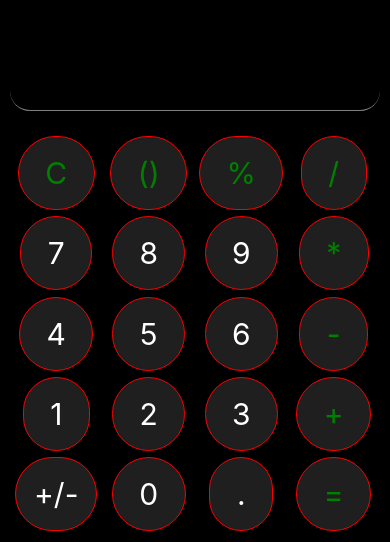
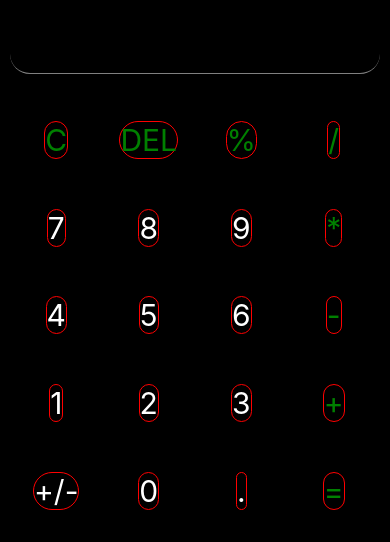
Before and after one commit to dbladva/Awesome, a React Native app: screen / in a window 390 px wide. Shown: the part 302-844 px from the top of the page. Built offline with nearby package versions, Linux system fonts and the light colour scheme.

Commit message:
caluclator
ffs

```diff
--- a/src/container/Calculator.js
+++ b/src/container/Calculator.js
@@ -1,73 +1,117 @@
-import {View, Text, StyleSheet} from 'react-native';
-import React from 'react';
+import { View, Text, StyleSheet } from 'react-native';
+import React, { useState } from 'react';
 
 export default function Calculator() {
   const arr = [
-    ' C ',
-    ' () ',
-    ' % ',
-    ' / ',
-    ' 7 ',
-    ' 8 ',
-    ' 9 ',
-    ' * ',
-    ' 4 ',
-    ' 5 ',
-    ' 6 ',
-    ' - ',
-    ' 1 ',
-    ' 2 ',
-    ' 3 ',
-    ' + ',
+    'C',
+    'DEL',
+    '%',
+    '/',
+    '7',
+    '8',
+    '9',
+    '*',
+    '4',
+    '5',
+    '6',
+    '-',
+    '1',
+    '2',
+    '3',
+    '+',
     '+/-',
-    ' 0 ',
-    ' . ',
-    ' = ',
+    '0',
+    '.',
+    '=',
   ];
 
-  arr.map(a => {
-    console.log(a);
-  });
+  const [equation, setEquation] = useState('');
+
+  const handelEuation = (k) => {
+      setEquation(equation + k)
+  }
+
+  const handelClear = () => {
+    setEquation(' ');
+  }
+
+  const handelDelet = () => {
+    setEquation(equation.substring(0,equation.length - 1))
+  }
+  const handelEqual = () => {
+    if(equation !== '') {
+      let result = eval(equation)
+      setEquation(result)
+    }
+  }
+
+
   return (
     <View style={styles.container}>
-      <View style={styles.InputView}></View>
+      <View style={styles.InputView}>
+        <Text style={styles.InputText}>{equation}</Text>
+      </View>
       <View style={styles.btnMainView}>
-        {arr.map((Key, index) => {
+        {arr.map((key, index) => {
           return (
-            <View style={styles.Button}>
-              {/* <View style={index == 0 ? {color: 'red'} : {color : 'white'} }> */}
+            key === '+' || key === '-' || key === '*' || key === '/' || key === '%' ?
+              <View style={styles.Button}>
+                <Text
+                  style={
+                    index == 0 || index == 1 || index == 2 || index == 3 || index == 7 || index == 11 || index == 15 || index == 19
+                      ? styles.red
+                      : styles.white
+                  } onPress={() => handelEuation(key)} >
+                  {key}
+                </Text>
+              </View>
+              : key === 'C' ?
+                <View style={styles.Button}>
+                  <Text
+                    style={
+                      index == 0 || index == 1 || index == 2 || index == 3 || index == 7 || index == 11 || index == 15 || index == 19
+                        ? styles.red
+                        : styles.white
+                    } onPress={() => handelClear()} >
+                    {key}
+                  </Text>
+                </View>
 
-              {/* <Text style={styles.btnText} >{Key}</Text> */}
+                : key === 'DEL' ?
+                <View style={styles.Button}>
+                <Text
+                  style={
+                    index == 0 || index == 1 || index == 2 || index == 3 || index == 7 || index == 11 || index == 15 || index == 19
+                      ? styles.red
+                      : styles.white
+                  } onPress={() => handelDelet()} >
+                  {key}
+                </Text>
+              </View>
+              : key === '=' ?
+              <View style={styles.Button}>
               <Text
                 style={
-                  index == 0 || index == 1 || index == 2 || index==3 || index == 7 || index == 11 || index == 15 || index == 19
-                    ? {
-                        marginTop: 5,
-                        color: 'green',
-                        padding: 18,
-                        fontSize: 30,
-                        borderWidth: 0.01,
-                        borderColor: 'red',
-                        borderRadius: 200,
-                        textAlign: 'center',
-                        backgroundColor: 'rgba(31,31,31,255)',
-                      }
-                    : {
-                        marginTop: 5,
-                        color: 'white',
-                        padding: 18,
-                        fontSize: 30,
-                        borderWidth: 0.01,
-                        borderColor: 'red',
-                        borderRadius: 200,
-                        textAlign: 'center',
-                        backgroundColor: 'rgba(31,31,31,255)',
-                      }
-                }>
-                {Key}
+                  index == 0 || index == 1 || index == 2 || index == 3 || index == 7 || index == 11 || index == 15 || index == 19
+                    ? styles.red
+                    : styles.white
+                } onPress={() => handelEqual()} >
+                {key}
               </Text>
             </View>
-          );
+
+            :
+            <View style={styles.Button}>
+            <Text
+              style={
+                index == 0 || index == 1 || index == 2 || index == 3 || index == 7 || index == 11 || index == 15 || index == 19
+                  ? styles.red
+                  : styles.white
+              } onPress={() => handelEuation(key)} >
+              {key}
+            </Text>
+          </View>
+          )
         })}
       </View>
     </View>
@@ -90,10 +134,18 @@ const styles = StyleSheet.create({
     justifyContent: 'center',
   },
   btnMainView: {
-    flex: 1,
+    flex: 1.2,
     marginTop: 20,
     flexDirection: 'row',
     flexWrap: 'wrap',
+
+  },
+  InputText: {
+    fontSize: 35,
+    color: 'white',
+    position: 'absolute',
+    bottom: 0,
+    right: 12,
   },
   btnText: {
     marginTop: 5,
@@ -112,4 +164,22 @@ const styles = StyleSheet.create({
     justifyContent: 'center',
     alignItems: 'center',
   },
+  red: {
+    marginTop: 5,
+    color: 'green',
+    fontSize: 30,
+    borderWidth: 0.01,
+    borderColor: 'red',
+    borderRadius: 100,
+    textAlign: 'center',
+  },
+  white: {
+    marginTop: 5,
+    color: 'white',
+    fontSize: 30,
+    borderWidth: 0.01,
+    borderColor: 'red',
+    borderRadius: 200,
+    textAlign: 'center',
+  }
 });
```
